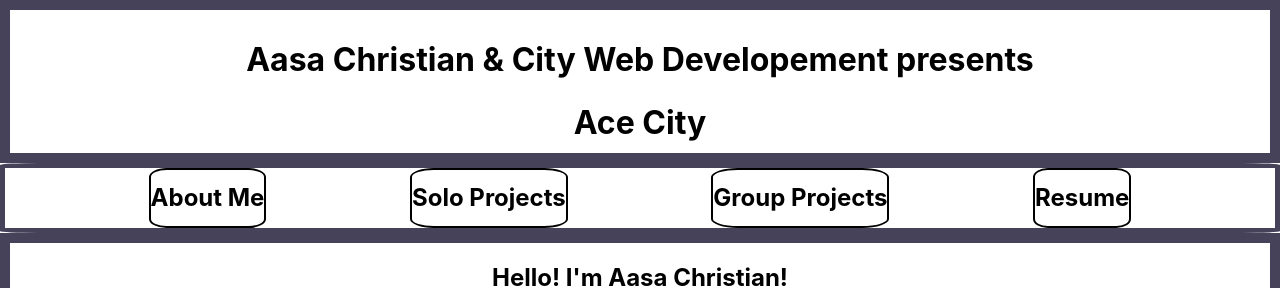
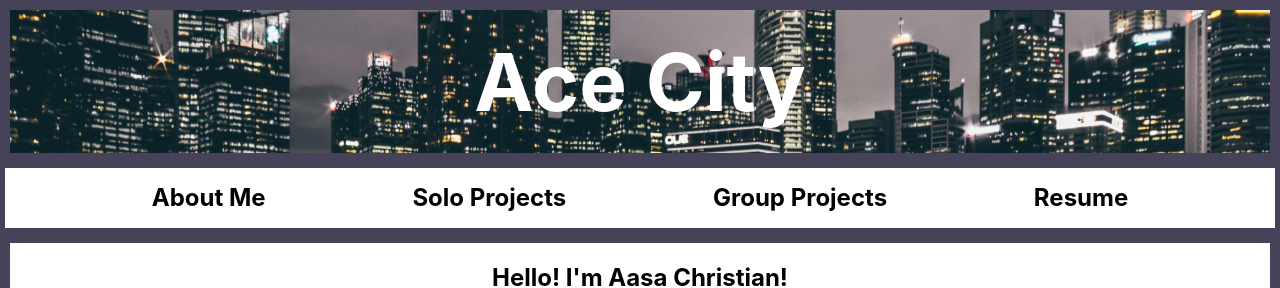
Before and after one commit to AasaChristian/city-dev, a React (Create React App) app: page / in a window 1280 px wide. Shown: the top 288 px of the page. Built offline with nearby package versions, Linux system fonts and the light colour scheme.

Commit message:
cleaned up styling

```diff
--- a/package.json
+++ b/package.json
@@ -8,6 +8,7 @@
     "@testing-library/user-event": "^12.6.3",
     "react": "^17.0.1",
     "react-dom": "^17.0.1",
+    "react-reveal": "^1.2.2",
     "react-scripts": "4.0.2",
     "web-vitals": "^1.1.0"
   },
--- a/src/App.js
+++ b/src/App.js
@@ -1,9 +1,10 @@
 
 import "./App.css";
-import city from './img/city.jpg'
+import CropCity from './img/CropCity.jpg'
 import HeaderButtons from './components/HeaderButtons'
 import { useState } from "react";
 import PopUpBox from "./components/PopUpBox";
+
 
 
 
@@ -19,13 +20,16 @@ function App() {
           display: "flex",
           flexDirection: 'column',
           justifyContent: "center",
-          backgroundColor: "white",
+          // backgroundColor: "white",
           border: "solid #45425A 10px",
           height: "15%",
+          backgroundImage: `url(${CropCity})`,
+          backgroundSize: '100%',
+          backgroundPosition: 'center'
         }}
       >
-        <h1 style={{height: '20px'}}>Aasa Christian & City Web Developement presents</h1>
-        <h1 style={{ height: '20px'}}>Ace City</h1>
+        {/* <h1 style={{height: '20px'}}>Aasa Christian & City Web Developement presents</h1> */}
+        <h1 style={{fontSize: '500%', color: 'white'}}>Ace City</h1>
 
       </header>
       <div style={{ height: "80%" }}>
@@ -34,7 +38,7 @@ function App() {
             display: "flex",
             justifyContent: 'space-evenly',
             height: "8%",
-            borderRadius: "3%",
+            // borderRadius: "3%",
             border: "solid #45425A 5px"
           }}
         >
@@ -73,13 +77,13 @@ showPop={showPop}
           >
             <h1>Hello! I'm Aasa Christian!</h1>
 
-            <section
+            {/* <section
               style={{
                 display: "flex",
                 width: "99.5%",
                 border: "solid black 5px",
                 height: "90%",
-                backgroundImage: `url(${city})`,
+                backgroundImage: `url(${CropCity})`,
                 backgroundSize: '100%',
                 backgroundPosition: '1%'
               }}
@@ -101,7 +105,7 @@ showPop={showPop}
                   </div>
                 </div>
               </section>
-            </section>
+            </section> */}
           </div>
         </section>
         <section style={{backgroundColor: "white", border: "solid #45425A 10px"}}>
--- a/src/components/HeaderButtons.js
+++ b/src/components/HeaderButtons.js
@@ -8,7 +8,7 @@ const onClick = (e) => {
 }
 
     return(
-        <div onClick={onClick} style={{border: 'solid black 2px', display:'flex', flexDirection: 'column', justifyContent: 'center', borderRadius: "15%",}}>
+        <div onClick={onClick} style={{ display:'flex', flexDirection: 'column', justifyContent: 'center', }}>
         <h1
 
         > {buttonTitle} </h1>
```
Also changed, not shown: src/img/CropCity.jpg (added), 1 other file (tests, documents, lock files or other folders).
